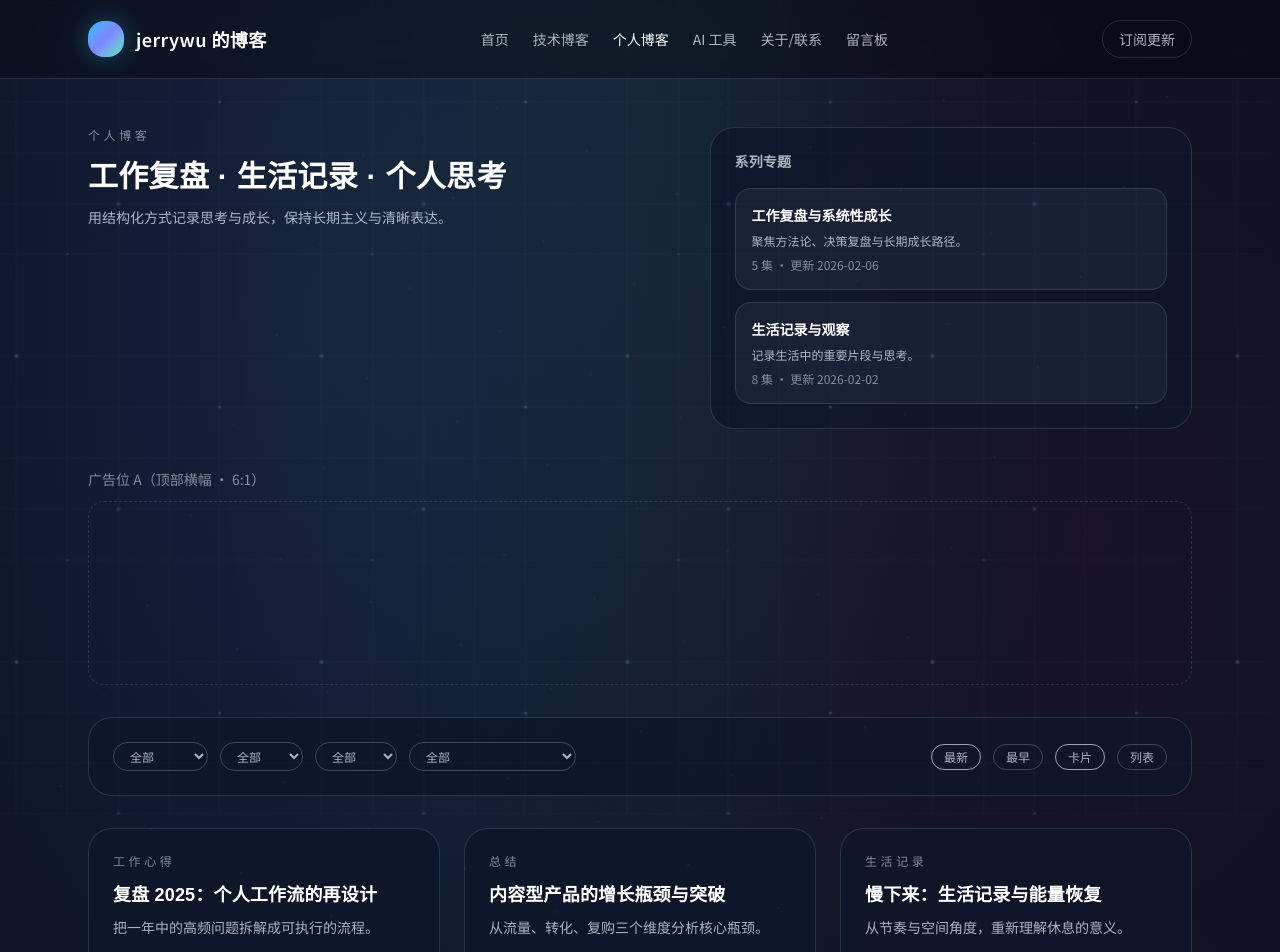
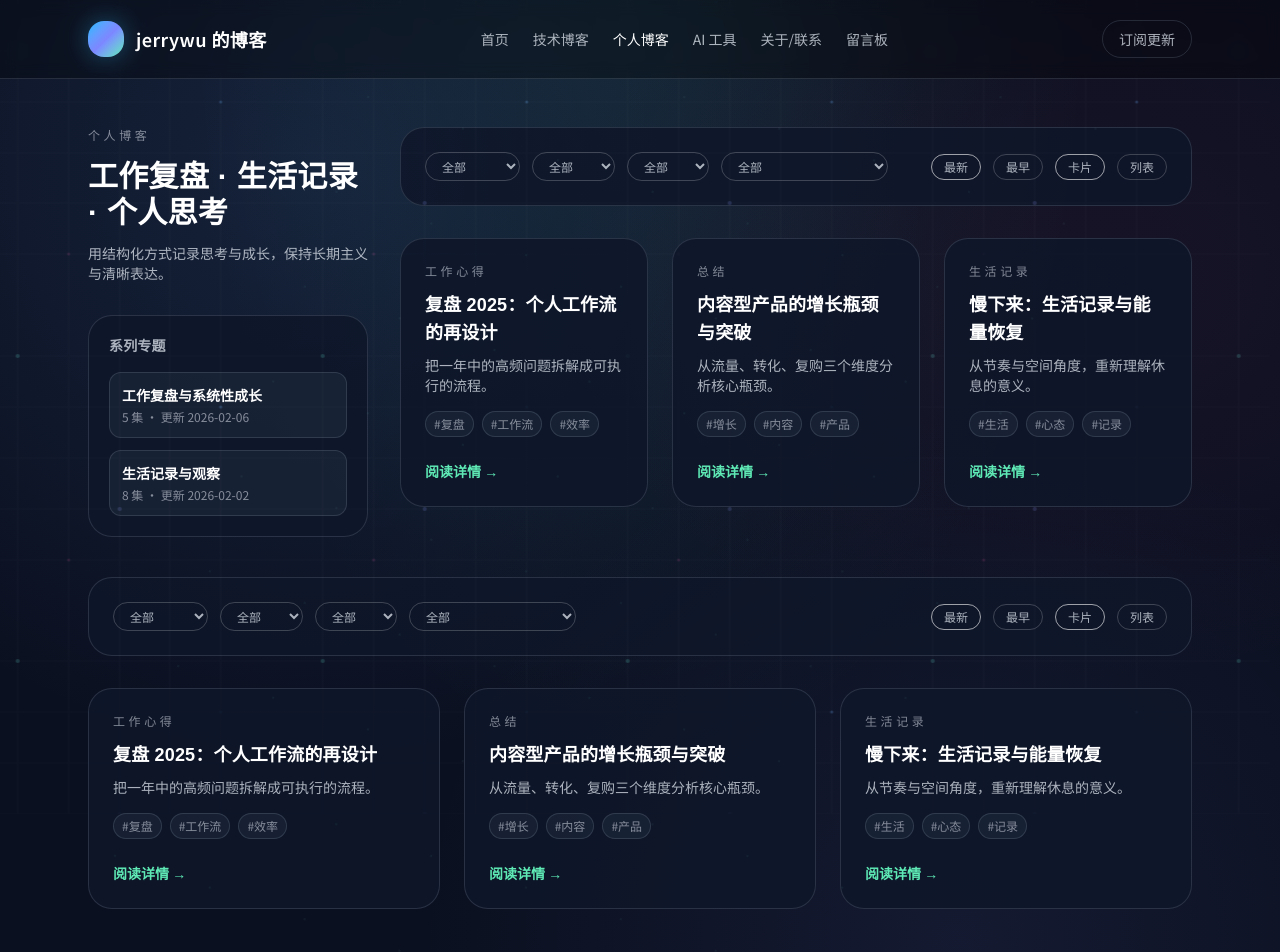
Before and after one commit to jerrywuhs/blogweb, a Next.js app: page /personal in a window 1280 px wide. Shown: the top 952 px of the page. Built offline with nearby package versions, Linux system fonts and the light colour scheme.

Commit message:
优化个人博客页面: 1.布局调整 2.移除广告位 3.卡片悬停效果

```diff
--- a/src/app/personal/page.tsx
+++ b/src/app/personal/page.tsx
@@ -15,7 +15,7 @@ export default function PersonalPage() {
       <SiteHeader active="/personal" />
 
       <main className="mx-auto w-full max-w-6xl px-6 py-12">
-        <section className="grid gap-8 lg:grid-cols-[1.1fr_0.9fr]">
+        <section className="grid gap-8 lg:grid-cols-[280px_1fr]">
           <div>
             <p className="text-xs uppercase tracking-[0.3em] text-subtle">个人博客</p>
             <h1 className="mt-4 text-3xl font-semibold">
@@ -24,32 +24,33 @@ export default function PersonalPage() {
             <p className="mt-3 text-sm text-muted">
               用结构化方式记录思考与成长，保持长期主义与清晰表达。
             </p>
-          </div>
-          <div className="rounded-3xl border border-[color:var(--border-muted)] bg-[color:var(--surface-1)] p-6">
+
+            {/* 系列专题 - 移到底部 */}
+            <div className="mt-8 rounded-3xl border border-[color:var(--border-muted)] bg-[color:var(--surface-1)] p-5">
               <h2 className="text-sm font-semibold text-muted">系列专题</h2>
               <div className="mt-4 space-y-3">
                 {personalSeries.map((series) => (
                   <Link
                     key={series.id}
                     href={`/personal/series/${series.id}`}
-                  className="block rounded-2xl border border-[color:var(--border-muted)] bg-[color:var(--surface-2)] p-4"
+                    className="block rounded-xl border border-[color:var(--border-muted)] bg-[color:var(--surface-2)] p-3 transition hover:border-[color:var(--brand-primary)]"
                   >
                     <p className="text-sm font-semibold">{series.title}</p>
-                  <p className="mt-2 text-xs text-muted">{series.summary}</p>
-                  <p className="mt-2 text-xs text-subtle">
+                    <p className="mt-1 text-xs text-subtle">
                       {series.total} 集 · 更新 {series.updatedAt}
                     </p>
                   </Link>
                 ))}
               </div>
             </div>
+          </div>
+          <div>
+            <PersonalListClient />
+          </div>
         </section>
 
         <section className="mt-10">
-          <AdSlot label="广告位 A（顶部横幅 · 6:1）" ratio="6/1" />
-          <div className="mt-8">
           <PersonalListClient />
-          </div>
         </section>
       </main>
       <SiteFooter />
--- a/src/components/PersonalListClient.tsx
+++ b/src/components/PersonalListClient.tsx
@@ -145,15 +145,15 @@ export default function PersonalListClient() {
         {filtered.map((post) => (
           <article
             key={post.slug}
-            className="rounded-3xl border border-[color:var(--border-muted)] bg-[color:var(--surface-1)] p-6"
+            className="group relative rounded-3xl border border-[color:var(--border-muted)] bg-[color:var(--surface-1)] p-6 transition-all hover:border-[color:var(--brand-primary)] hover:shadow-lg hover:shadow-[color:var(--brand-primary)]/10 hover:-translate-y-1"
           >
             <p className="text-xs uppercase tracking-[0.3em] text-subtle">
               {post.category}
             </p>
-            <h3 className="mt-3 text-lg font-semibold">{post.title}</h3>
-            <p className="mt-2 text-sm text-muted">{post.summary}</p>
+            <h3 className="mt-3 text-lg font-semibold group-hover:text-[color:var(--brand-primary)] transition-colors">{post.title}</h3>
+            <p className="mt-2 text-sm text-muted line-clamp-2">{post.summary}</p>
             <div className="mt-4 flex flex-wrap gap-2 text-xs text-subtle">
-              {post.tags.map((item) => (
+              {post.tags.slice(0, 3).map((item) => (
                 <span
                   key={item}
                   className="rounded-full border border-[color:var(--border-muted)] bg-[color:var(--surface-2)] px-2 py-1"
@@ -164,15 +164,16 @@ export default function PersonalListClient() {
             </div>
             <Link
               href={`/personal/${post.slug}`}
-              className="mt-6 inline-flex text-sm font-semibold text-emerald-300"
+              className="mt-6 inline-flex items-center gap-2 text-sm font-semibold text-emerald-300 group-hover:gap-3 transition-all"
             >
               阅读详情 →
             </Link>
+
+            {/* 悬停时显示的背景光效 */}
+            <div className="absolute inset-0 rounded-3xl bg-gradient-to-br from-[color:var(--brand-primary)]/5 to-transparent opacity-0 group-hover:opacity-100 transition-opacity pointer-events-none" />
           </article>
         ))}
       </div>
-
-      <AdSlot label="广告位 B（信息流插入 · 4:3）" ratio="4/3" />
     </div>
   );
 }
```
Lines whose indentation alone changed are shown as unchanged.
